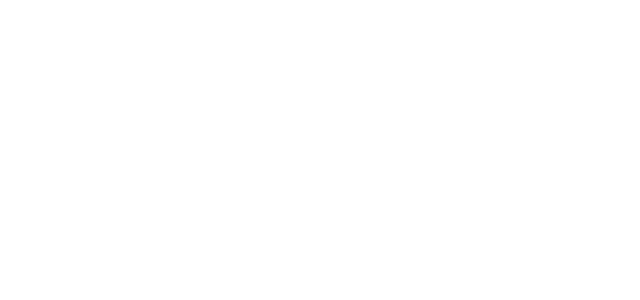
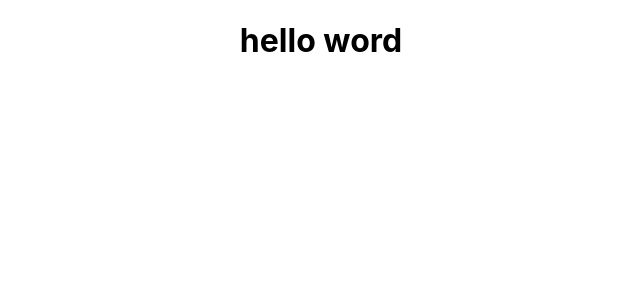
Before and after one commit to rezaazimibar/recipe-react-app, a JavaScript app: page / in a window 1280 px wide. Shown: the top 300 px of the page, without its empty margins (319-959 px from the left). Built offline with nearby package versions, Linux system fonts and the light colour scheme; the HTML template or start-up script is replaced by a standard one.

Commit message:
Custome initialize

```diff
--- a/src/App.js
+++ b/src/App.js
@@ -1,9 +1,9 @@
-
 import './App.css';
 
-function App() {
+const App=()=>{
   return (
     <div className="App">
+     <h1>hello word </h1>
     </div>
   );
 }
```
Also changed, not shown: public/manifest.json, 2 other files (tests, documents, lock files or other folders).
